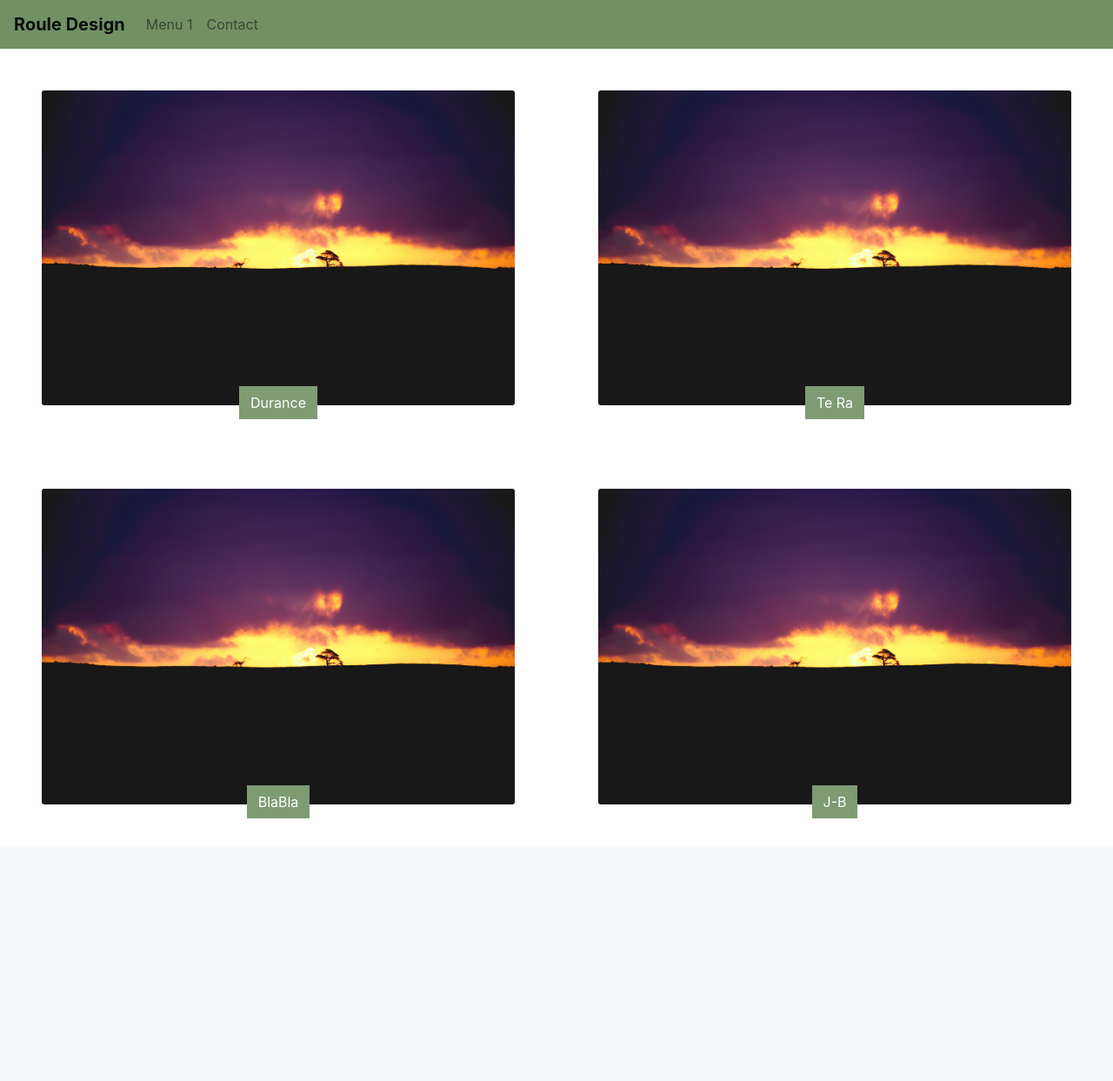
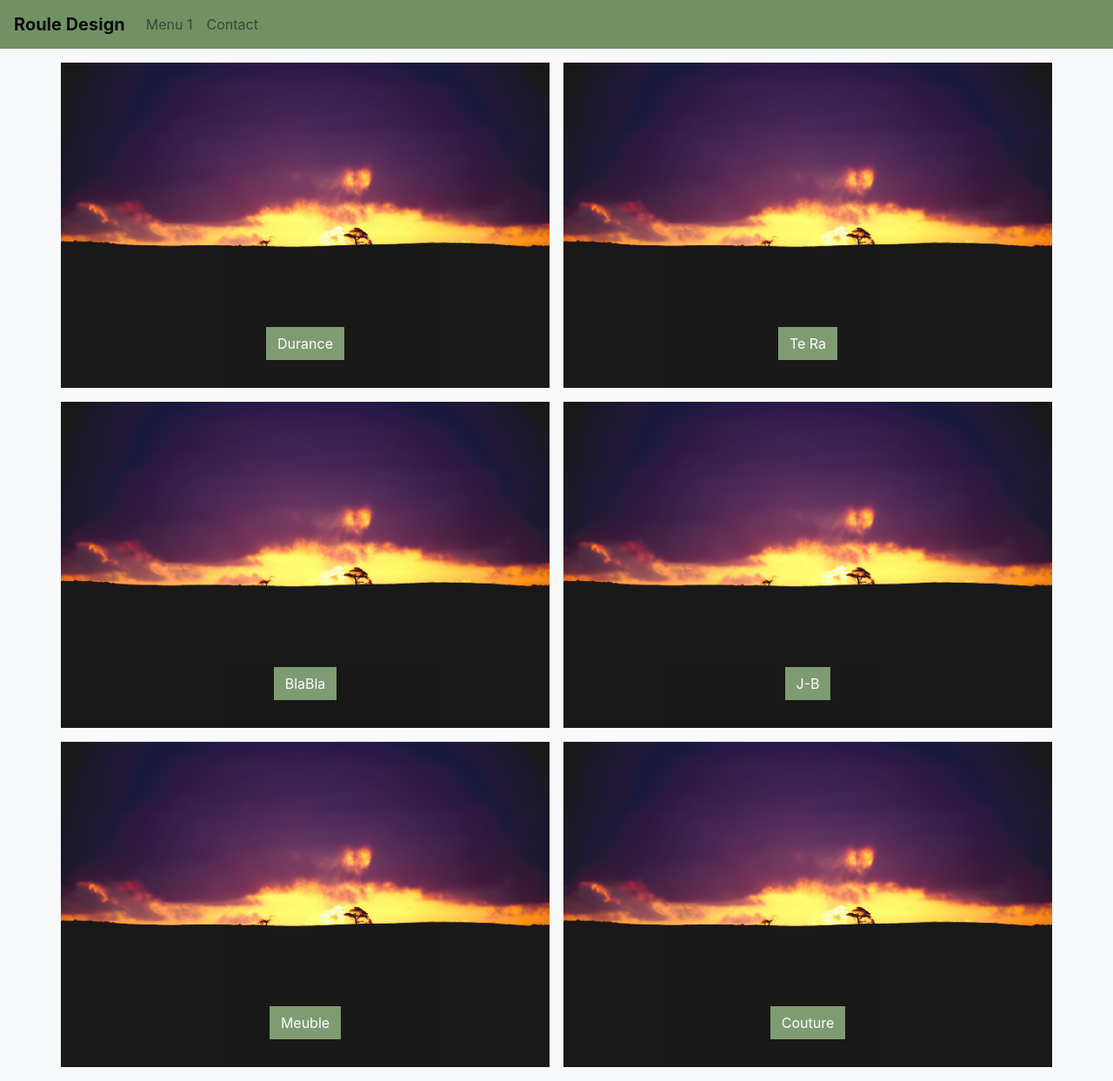
Before and after one commit to fefc/roule-design, a React (Create React App) app: page /categories/1 in a window 1280 px wide. Shown: the whole page at 87% size. Before the commit the page ends 973 px from the top, so only its background shows below. Built offline with nearby package versions, Linux system fonts and the light colour scheme.

Commit message:
Projects grid margins nice.

```diff
--- a/src/components/project.tsx
+++ b/src/components/project.tsx
@@ -19,8 +19,8 @@ const Project: FC<props> = ({ project }) => {
   }
 
   return (
-    <Card className="text-center" style={{border: 'none', padding: '3rem'}}>
-      <Card.Img src={project.backgroundImage} alt="Card image" />
+    <Card className="text-center" style={{border: 'none'}}>
+      <Card.Img style={{height: '100%', objectFit: 'cover', objectPosition: 'center', borderRadius: '0'}} src={project.backgroundImage} alt="Card image" />
       <Card.ImgOverlay style={{display: 'flex', justifyContent: 'center', alignItems:'end'}}>
         <Card.Title><Button variant="primary" as={Link} to={'/projects/' + project.id}>{project.title}</Button></Card.Title>
       </Card.ImgOverlay>
--- a/src/pages/projects.tsx
+++ b/src/pages/projects.tsx
@@ -56,21 +56,29 @@ const ProjectsPage = () => {
         }
       `}
       </style>
-      <Container fluid>
+      <Container className="pt-3">
         <Row>
-          <Col className="noPadding" lg={6}>
+          <Col className="pr-lg-2 pl-lg-0 pb-3" lg={6}>
             <Project project={projects[0]}></Project>
           </Col>
-          <Col className="noPadding" lg={6}>
+          <Col className="pr-lg-0 pl-lg-2 pb-3" lg={6}>
             <Project project={projects[1]}></Project>
           </Col>
         </Row>
         <Row>
-          <Col className="noPadding" lg={6}>
+          <Col className="pr-lg-2 pl-lg-0 pb-3" lg={6}>
             <Project project={projects[2]}></Project>
           </Col>
-          <Col className="noPadding" lg={6}>
+          <Col className="pr-lg-0 pl-lg-2 pb-3" lg={6}>
             <Project project={projects[3]}></Project>
+          </Col>
+        </Row>
+        <Row>
+          <Col className="pr-lg-2 pl-lg-0 pb-3" lg={6}>
+            <Project project={projects[4]}></Project>
+          </Col>
+          <Col className="pr-lg-0 pl-lg-2 pb-3" lg={6}>
+            <Project project={projects[5]}></Project>
           </Col>
         </Row>
       </Container>
```
